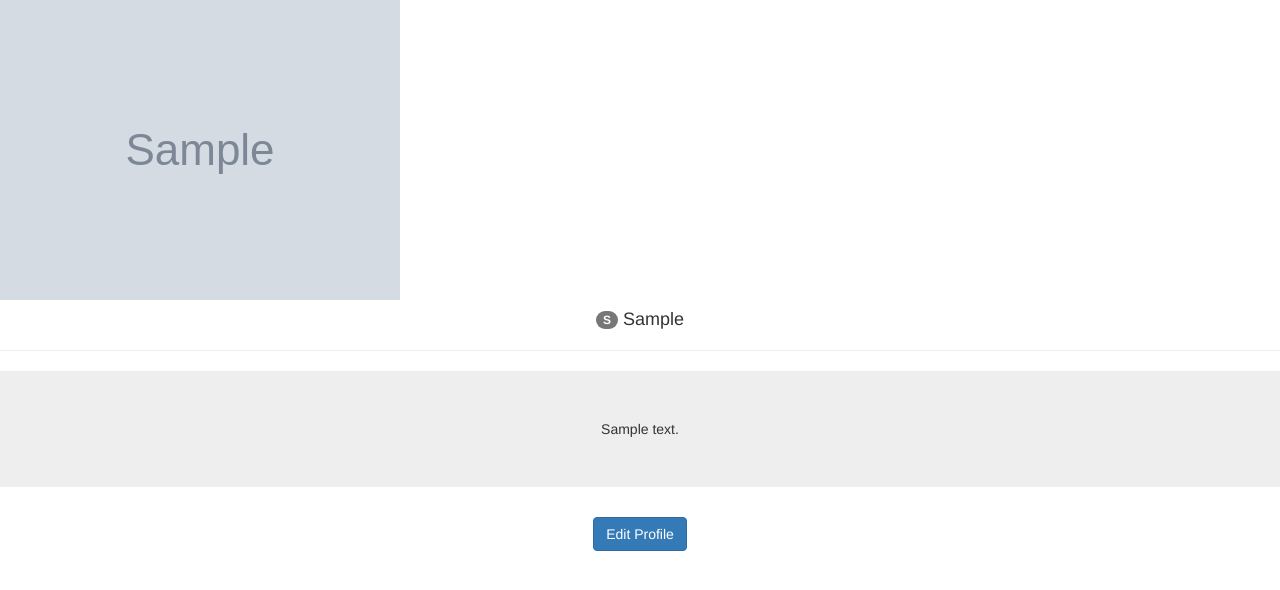
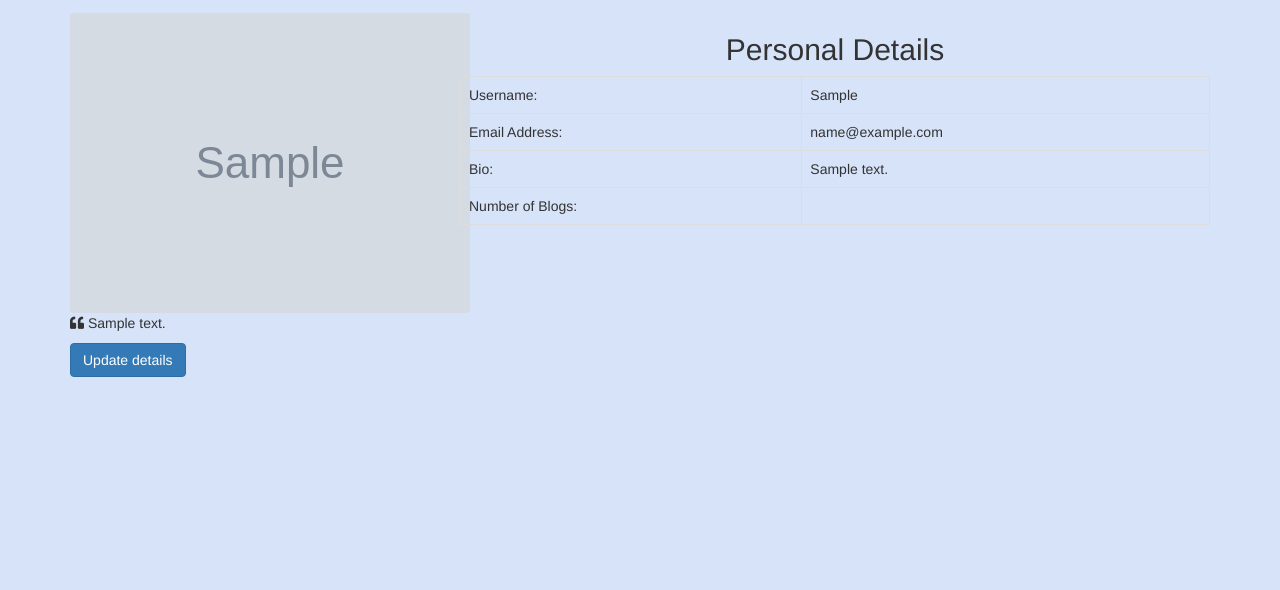
Before and after one commit to Roney-juma/NoteBook-Flask, a Flask app: template app/templates/profile/profile.html in a window 1280 px wide. Shown: the top 590 px of the page. Run offline with Flask 2, Linux system fonts and the light colour scheme; a user stored in the database is signed in; tables that the repository leaves empty hold one stand-in row (values such as "Sample post"); the template is opened without the code that fills it: values that come from a table or form of the project are taken from there, most other values are stand-ins (such as "Sample title", 1, 10 or a date in 2020); grey boxes marked "Sample" are stand-in pictures; some libraries are stand-ins or nearby versions.

Commit message:
Add profile update template

```diff
--- a/app/templates/profile/profile.html
+++ b/app/templates/profile/profile.html
@@ -1,38 +1,74 @@
 {% extends 'base.html'%}
-{% block content%}
 
-<div class="profile mt-5">
-  <div class="card testimonial-card">
+<!-- Styles block -->
+{% block styles%}
+{{ super() }}
+<link rel="stylesheet" href="https://pro.fontawesome.com/releases/v5.10.0/css/all.css"
+  integrity="sha384-AYmEC3Yw5cVb3ZcuHtOA93w35dYTsvhLPVnYs9eStHfGJvOvKxVfELGroGkvsg+p" crossorigin="anonymous" />
+<link rel="stylesheet" href="https://maxcdn.bootstrapcdn.com/bootstrap/3.3.7/css/bootstrap.min.css"
+  integrity="sha384-BVYiiSIFeK1dGmJRAkycuHAHRg32OmUcww7on3RYdg4Va+PmSTsz/K68vbdEjh4u" crossorigin="anonymous">
+<link rel="stylesheet" href="../../static/css/index.css" />
+{% endblock %}
 
-    <!-- Background color -->
-    <div class="card-up aqua-gradient"></div>
-
-    <!-- Avatar -->
-    <div class="avatar mx-auto white">
-      <img src="{{url_for('static',filename=user.profile_pic_path)}}" onerror="this.onerror=null;this.src='https://www.iconfinder.com/data/icons/user-pictures/100/unknown-512.png';" class="rounded-circle"
-      alt="Profile Pic">
-    </div>
-
-    <!-- Content -->
-    <div class="card-body text-center">
-      <!-- Name -->
-      <h4 class="card-title"><span class="badge badge-primary">{{user.username[0] | capitalize}}</span> {{user.username | capitalize}}</h4>
-      <hr>
-      <p class="jumbotron p-4"><i class="fas fa-info mr-2"></i>
-      {%if user.bio%}
-        {{user.bio}}
-      {%else%}
-        {{user.username| capitalize}} has no bio
-      {%endif%}
-      </p>
-      <a href="{{url_for('blog.update_profile',username=user.username)}}"><button type="button" class="btn btn-primary mb-3">Edit Profile</button></a>
+{% block content %}
+<div class="container" style="margin-top: 1%">
+  <div class="row">
+    <div class="col-md-4 pict">
 
 
+      <div class="card testimonial-card">
+        <div class="card-img">
+          {% if user.profile_pic_path %}
+          <img  src="{{url_for('static',filename=user.profile_pic_path)}}" style="height:300px;border-radius: 1%"
+            class="card-img" alt="woman avatar"><br>
+          {%else%}
+          <div><i class='fas fa-user-alt' style='font-size:120px;color: #584b53'></i></div>
+          <div id="imgform">
+            <form action="{{url_for('main.profile',name=user.username)}}" method="post" enctype="multipart/form-data">
+              <input type="file" name="photo" class="form-control" required>
+              <input type="submit" class="btn btn-sm btn-info" id="submit">
+            </form>
+          </div>
+
+          {% endif %}
+        </div>
+
+        <div class="card-body">
+        {% if user.bio %}
+          <p><i class="fas fa-quote-left"></i> {{user.bio}}</p>
+          {%else%}
+          {% endif %}
+          {% if user == current_user %}
+          <div class="profpic">
+            <div class="text-centre" id="updates">
+              <a href="{{url_for('main.updateprofile',name=user.username)}} " class="btn btn-primary">Update details</a>
+            </div>
+          </div>
+          {% endif %}
+        </div>
+      </div>
     </div>
-
+    <div class="col-md-8">
+      <h2>Personal Details</h2>
+      <table id="userTable" class="table table-bordered">
+        <tr>
+          <td>Username:</td>
+          <td>{{user.username| capitalize}}</td>
+        </tr>
+        <tr>
+          <td>Email Address:</td>
+          <td>{{user.email}}</td>
+        </tr>
+        <tr>
+          <td>Bio:</td>
+          <td>{{user.bio}}</td>
+        </tr>
+        <tr>
+          <td>Number of Blogs:</td>
+          <td>{{user.blogs.count()}}</td>
+        </tr>
+      </table>
+    </div>
   </div>
 </div>
-
-
-
-{%endblock%}
+{% endblock %}
```
Also changed, not shown: app/templates/profile/update.html (added, +24 -0 lines).
